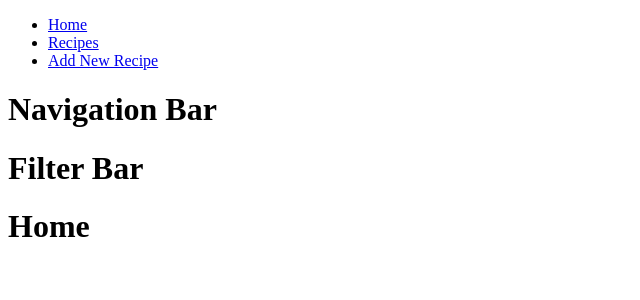
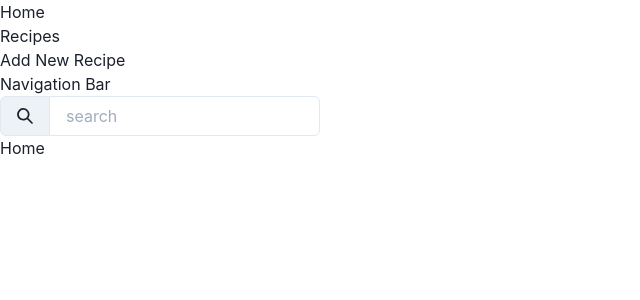
Before and after one commit to MaryAnnN28/BiteBoard-Frontend, a React (Create React App) app: page / in a window 1280 px wide. Shown: the top 300 px of the page, without its empty margins (0-640 px from the left). Built offline with nearby package versions, Linux system fonts and the light colour scheme; no server answers.

Commit message:
search feature + chakra ui

```diff
--- a/package.json
+++ b/package.json
@@ -3,9 +3,14 @@
   "version": "0.1.0",
   "private": true,
   "dependencies": {
+    "@chakra-ui/icons": "^1.0.5",
+    "@chakra-ui/react": "^1.3.3",
+    "@emotion/react": "^11.1.5",
+    "@emotion/styled": "^11.1.5",
     "@testing-library/jest-dom": "^5.11.4",
     "@testing-library/react": "^11.1.0",
     "@testing-library/user-event": "^12.1.10",
+    "framer-motion": "^3.3.0",
     "react": "^17.0.1",
     "react-dom": "^17.0.1",
     "react-router-dom": "^5.2.0",
--- a/src/components/Filter/FilterContainer.js
+++ b/src/components/Filter/FilterContainer.js
@@ -1,9 +1,16 @@
 import React from 'react';
+import { Box, Input, InputGroup, InputLeftAddon } from "@chakra-ui/react"
+import { SearchIcon } from '@chakra-ui/icons'
 
 class FilterContainer extends React.Component {
    render() {
       return (
-         <h1>Filter Bar</h1>
+         <Box w="25%">
+            <InputGroup>
+               <InputLeftAddon children={<SearchIcon/>}/>
+               <Input placeholder="search" />
+            </InputGroup>
+         </Box>
       )
    }
 }
--- a/src/index.js
+++ b/src/index.js
@@ -3,10 +3,14 @@ import ReactDOM from 'react-dom';
 // import './index.css';
 import App from './App';
 import reportWebVitals from './reportWebVitals';
+import { ChakraProvider } from "@chakra-ui/react";
+
 
 ReactDOM.render(
   <React.StrictMode>
-    <App />
+    <ChakraProvider>
+      <App />
+    </ChakraProvider>
   </React.StrictMode>,
   document.getElementById('root')
 );
```
Also changed, not shown: 1 other file (tests, documents, lock files or other folders).
